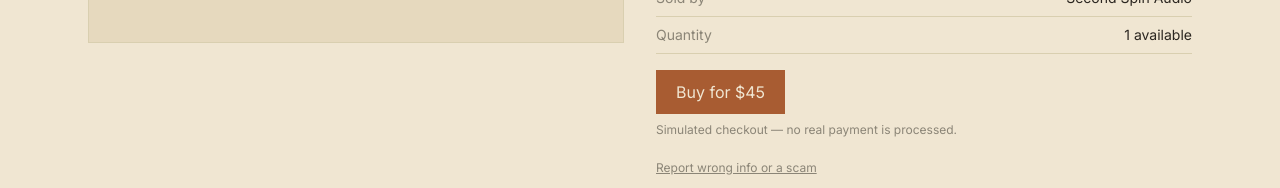
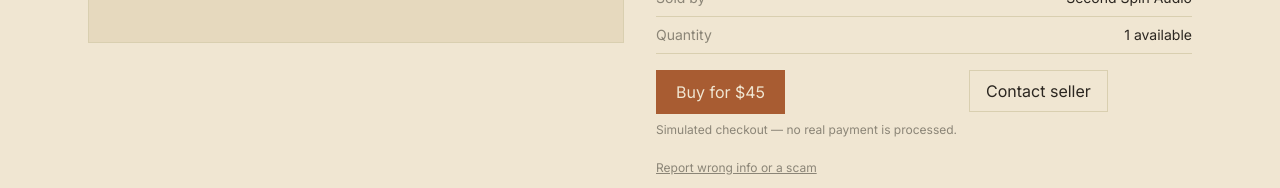
Before and after one commit to CheongYeeHerng/Salvage-row, a Next.js app: page /item/002 in a window 1280 px wide. Shown: the part 630-818 px from the top of the page. Built offline with nearby package versions, Linux system fonts and the light colour scheme.

Commit message:
Multiple changes
Changed color of fair condition tag
Added contact seller button
Updated notes

```diff
--- a/app/item/[id]/page.tsx
+++ b/app/item/[id]/page.tsx
@@ -5,6 +5,7 @@ import ItemIllustration from "@/components/ItemIllustration";
 import ConditionTag from "@/components/ConditionTag";
 import SimulatedPurchase from "@/components/SimulatedPurchase";
 import ReportButton from "@/components/ReportButton";
+import ContactSellerButton from "@/components/ContactSellerButton";
 
 export function generateStaticParams() {
   return catalogue.map((p) => ({ id: p.id }));
@@ -68,7 +69,10 @@ export default function ItemPage({ params }: { params: { id: string } }) {
             ))}
           </dl>
 
-          <SimulatedPurchase name={item.name} price={item.price} />
+          <div className="mt-4 flex flex-wrap items-start gap-3">
+            <SimulatedPurchase name={item.name} price={item.price} />
+            <ContactSellerButton seller={item.seller} />
+          </div>
 
           <div className="mt-4">
             <ReportButton itemId={item.id} />
--- a/app/notes/page.tsx
+++ b/app/notes/page.tsx
@@ -24,7 +24,9 @@ export default function NotesPage() {
           view, a natural-language search box, a catalogue-grounded Q&amp;A assistant, and a
           &quot;report this listing&quot; flow. It's built for a reviewer evaluating the demo —
           everything is reachable with no account, no sign-in, and no setup beyond opening the
-          URL.
+          URL. In terms of the product itself, it's aimed at people who want to buy vintage or
+          used items secondhand — browsing by category, condition, and price rather than
+          shopping for something new.
         </p>
         <p>
           Search and Q&amp;A both work the same way under the hood: the small catalogue (48
@@ -56,6 +58,10 @@ export default function NotesPage() {
             Listing reports (wrong info / suspected scam) submit to a real, validated server
             route that logs the report — but nothing reviews that log. There's no moderation
             queue or seller-action workflow behind it.
+          </li>
+          <li>
+            &quot;Contact seller&quot; on the item page shows a phone number and email — both are
+            made up for the demo, not real contact details for anyone.
           </li>
           <li>There are no user accounts or authentication anywhere — the whole site is public by design.</li>
         </ul>
--- a/components/ConditionTag.tsx
+++ b/components/ConditionTag.tsx
@@ -3,7 +3,7 @@ import { Condition } from "@/data/catalogue";
 const STYLES: Record<Condition, string> = {
   "Like new": "bg-[#DCEAE0] text-[#2F5D3A]",
   Good: "bg-[#DCE4EC] text-[#2C4A63]",
-  Fair: "bg-[#F1E1BE] text-[#8C5A1E]",
+  Fair: "bg-[#D9A441] text-[#3F2A05]",
   "Well-worn": "bg-[#EDD6D2] text-[#7E4324]",
 };
 
--- /dev/null
+++ b/components/ContactSellerButton.tsx
@@ -0,0 +1,47 @@
+"use client";
+
+import { useState } from "react";
+import { getSellerContact } from "@/data/sellers";
+
+export default function ContactSellerButton({ seller }: { seller: string }) {
+  const [open, setOpen] = useState(false);
+  const contact = getSellerContact(seller);
+
+  if (!contact) return null;
+
+  return (
+    <div>
+      <button
+        onClick={() => setOpen((o) => !o)}
+        aria-expanded={open}
+        className="px-4 py-2 border border-dust-line hover:bg-paper-dim transition-colors"
+      >
+        {open ? "Hide contact details" : "Contact seller"}
+      </button>
+
+      {open && (
+        <div className="mt-2 border border-dust-line bg-paper-dim/40 text-sm max-w-xs">
+          <table className="w-full">
+            <tbody>
+              <tr className="border-b border-dust-line">
+                <td className="px-3 py-2 text-dust w-24">Seller</td>
+                <td className="px-3 py-2">{seller}</td>
+              </tr>
+              <tr className="border-b border-dust-line">
+                <td className="px-3 py-2 text-dust">Phone</td>
+                <td className="px-3 py-2">{contact.phone}</td>
+              </tr>
+              <tr>
+                <td className="px-3 py-2 text-dust">Email</td>
+                <td className="px-3 py-2 break-all">{contact.email}</td>
+              </tr>
+            </tbody>
+          </table>
+          <p className="text-xs text-dust px-3 py-2 border-t border-dust-line">
+            Simulated contact details for this demo — not a real seller.
+          </p>
+        </div>
+      )}
+    </div>
+  );
+}
--- a/components/SimulatedPurchase.tsx
+++ b/components/SimulatedPurchase.tsx
@@ -6,7 +6,7 @@ export default function SimulatedPurchase({ name, price }: { name: string; price
   const [status, setStatus] = useState<"idle" | "done">("idle");
 
   return (
-    <div className="mt-4">
+    <div>
       {status === "idle" ? (
         <button
           onClick={() => setStatus("done")}
--- /dev/null
+++ b/data/sellers.ts
@@ -0,0 +1,36 @@
+/**
+ * Simulated contact details for the demo's fictional sellers, keyed by the
+ * exact `seller` string used in data/catalogue.ts. Entirely made up for
+ * demo purposes — not real phone numbers or addresses.
+ */
+export interface SellerContact {
+  phone: string;
+  email: string;
+}
+
+export const sellers: Record<string, SellerContact> = {
+  "Marlowe Estate Clearances": {
+    phone: "(555) 010-2841",
+    email: "hello@marlowe-estate.example",
+  },
+  "Second Spin Audio": {
+    phone: "(555) 010-7723",
+    email: "sales@secondspinaudio.example",
+  },
+  "Corner Rack Vintage": {
+    phone: "(555) 010-4459",
+    email: "shop@cornerrackvintage.example",
+  },
+  "Thistle & Thrift Home": {
+    phone: "(555) 010-9012",
+    email: "hi@thistleandthrift.example",
+  },
+  "Ridgeline Tool Exchange": {
+    phone: "(555) 010-3376",
+    email: "contact@ridgelinetools.example",
+  },
+};
+
+export function getSellerContact(seller: string): SellerContact | undefined {
+  return sellers[seller];
+}
```
